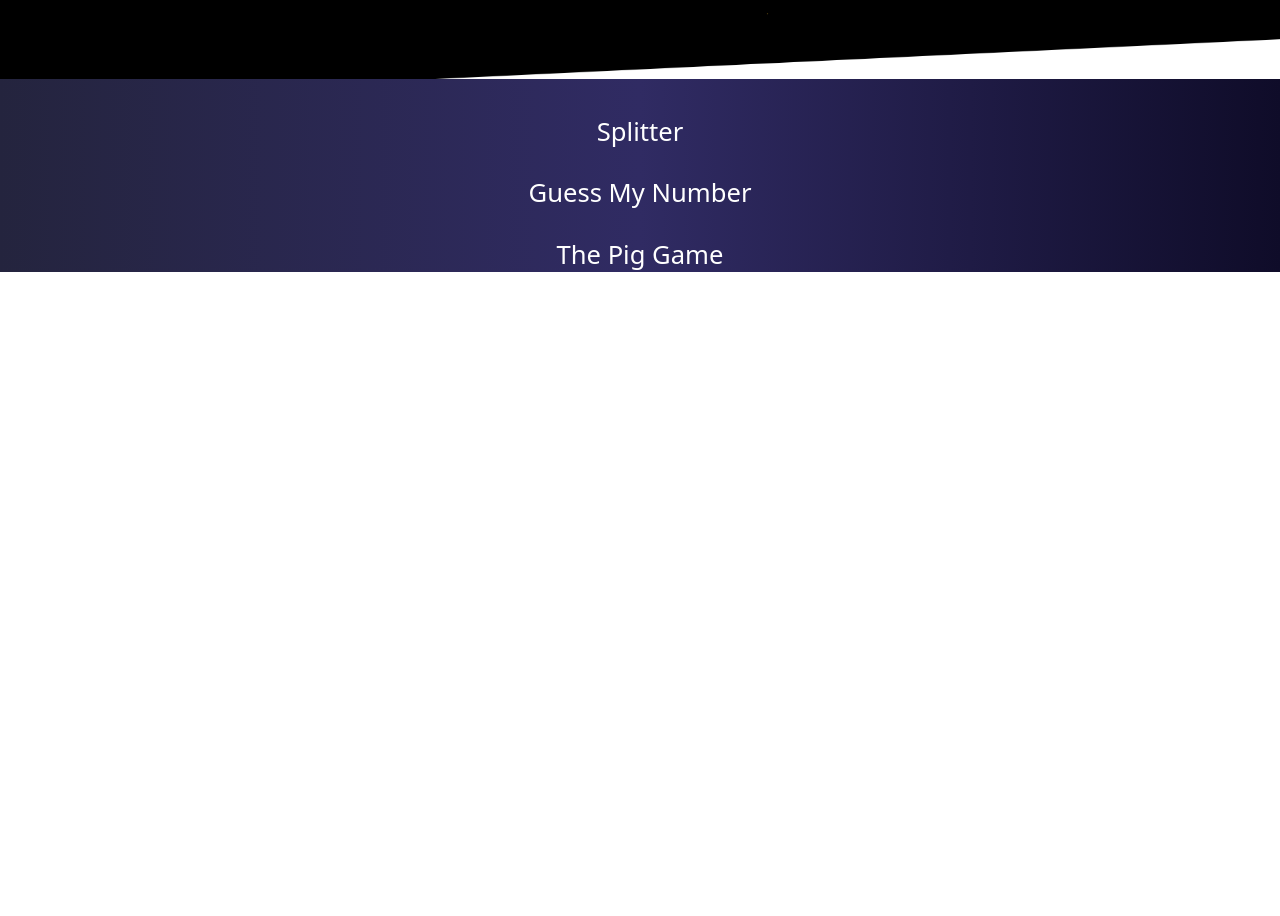
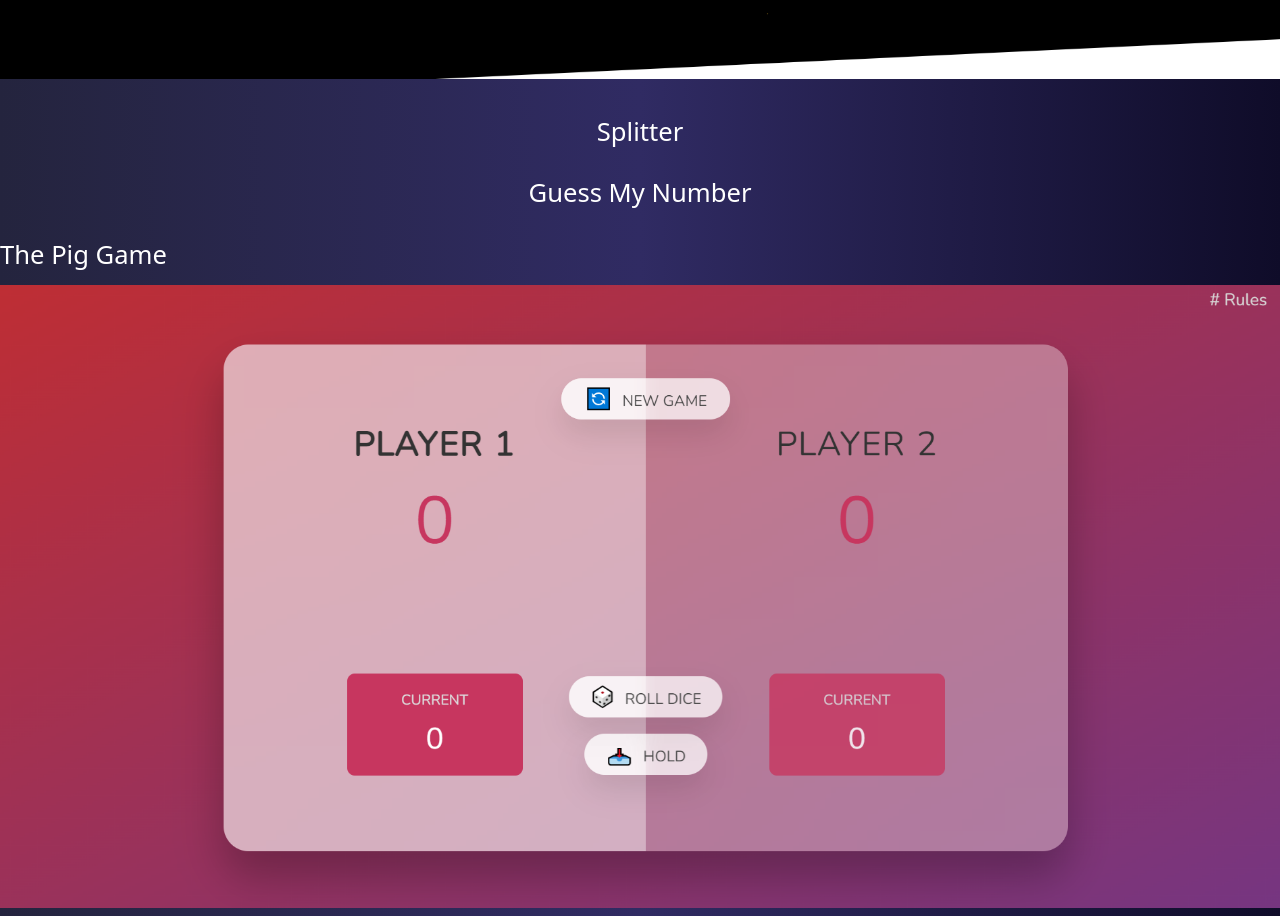
Before and after one commit to zurazautashvili/Portfolio-Website, a plain HTML site: page index.html in a window 1280 px wide. Shown: the part 1948-2864 px from the top of the page. Before the commit the page ends 2220 px from the top, so only its background shows below. Drawn offline with Linux system fonts and the light colour scheme.

Commit message:
Made changes to project lists.

```diff
--- a/index.html
+++ b/index.html
@@ -81,7 +81,15 @@
         </div>
         <div class="project">Splitter</div>
         <div class="project">Guess My Number</div>
-        <div class="project">The Pig Game</div>
+        <div class="project">
+          The Pig Game
+          <a
+            class="project--link"
+            href="https://gamezz.netlify.app/"
+            target="_blank"
+            ><img class="screenshot" src="images/piggame1.PNG" alt=""
+          /></a>
+        </div>
       </div>
     </section>
     <script src="script.js"></script>
--- a/styles.css
+++ b/styles.css
@@ -38,7 +38,7 @@ a {
 }
 .list {
   position: relative;
-  right: 30%;
+  right: 25%;
   top: 1rem;
 }
 
```
Also changed, not shown: images/piggame1.PNG (added).
